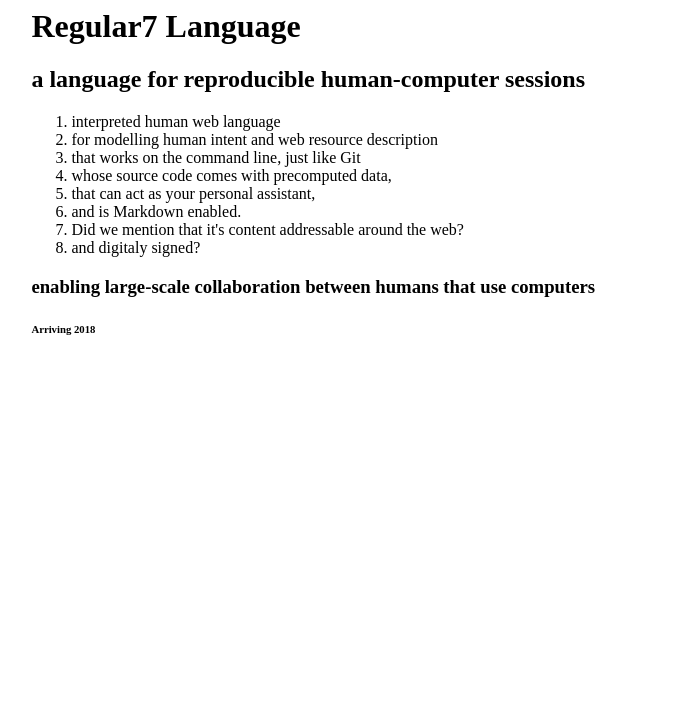
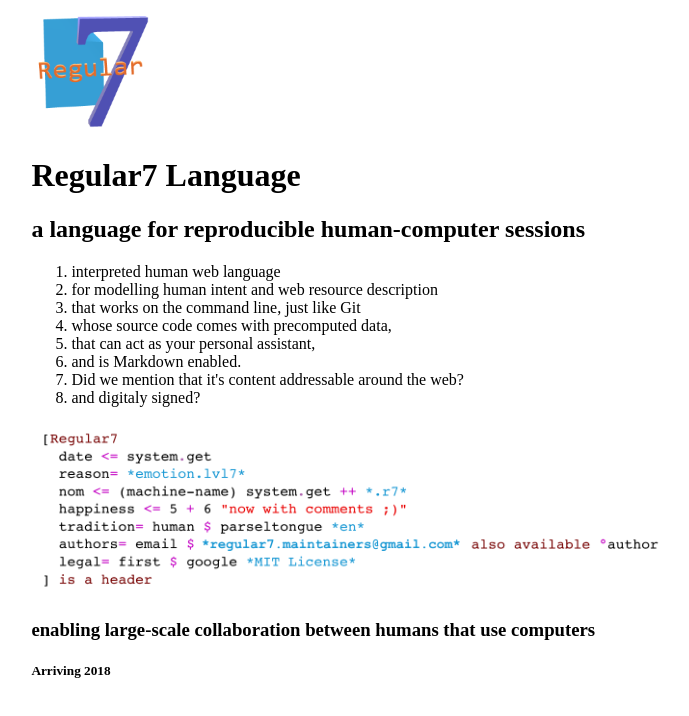
Before and after one commit to Regular7/regular7.github.io, a plain HTML site: page index.html in a window 1280 px wide. Shown: the whole page, without its empty margins (207-896 px from the left). Drawn offline with Linux system fonts and the light colour scheme.

Commit message:
added some images =)

```diff
--- a/index.html
+++ b/index.html
@@ -1,11 +1,15 @@
 <html>
     <head>
         <title>Regular7 Language Initiative</title>
+        <link rel="shortcut icon" type="image/x-icon" href="favicon.ico"/>
     </head>
     <body>
         <div width="100%" height="240px"></div>
         <div width="100%">
             <div style="width:640px;margin-left:18vw">
+                <div>
+                    <img src="img/Regular7-logo-square-265.png" width="128px" height="128px"/>
+                </div>
                 <h1>Regular7 Language</h1>
                 <h2>a language for reproducible human-computer sessions</h2>
                 <div>
@@ -20,8 +24,11 @@
                         <li>and digitaly signed?</li>
                     </ol>
                 </div>
+                <div>
+                    <img src="img/regular7-example.png" width="640px"/>
+                </div>
                 <h3>enabling large-scale collaboration between humans that use computers</h3>
-                <h6>Arriving 2018</h6>
+                <h5>Arriving 2018</h5>
             </div>
         </div>
     </body>
```
Also changed, not shown: favicon.ico (added), img/Regular7-logo-square-265.png (added), img/regular7-example.png (added). Lines whose indentation alone changed are shown as unchanged.
